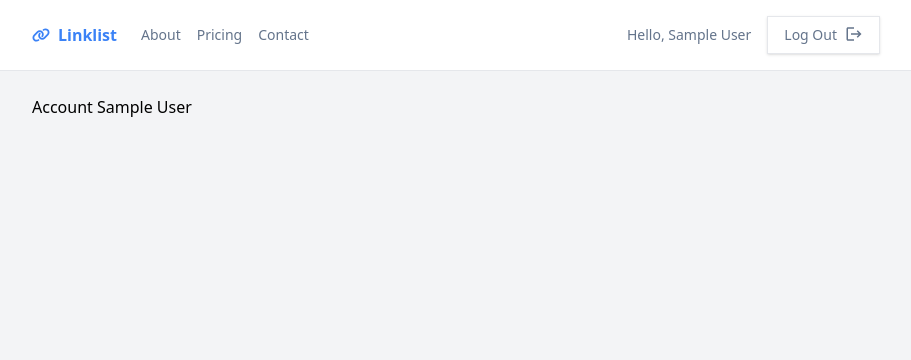
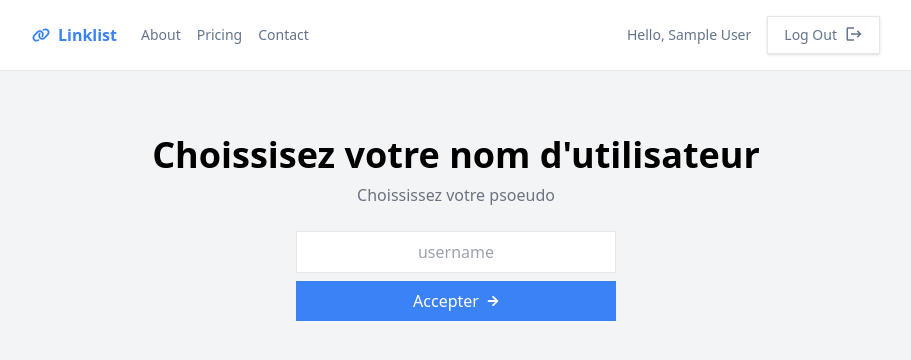
Before and after one commit to dam824/Linktree-clone, a Next.js app: page /account in a window 1280 px wide. Shown: the top 360 px of the page, without its empty margins (184-1095 px from the left). Built offline with nearby package versions, Linux system fonts and the light colour scheme; no server answers; sample sign-in values are in the browser's storage.

Commit message:
add mongoose and choose username feature

```diff
--- a/package.json
+++ b/package.json
@@ -11,6 +11,7 @@
   "dependencies": {
     "@auth/mongodb-adapter": "^3.7.3",
     "mongodb": "^6.10.0",
+    "mongoose": "^8.8.1",
     "next": "15.0.2",
     "next-auth": "^4.24.10",
     "react": "^18.2.0",
--- /dev/null
+++ b/src/actions/grabUsername.js
@@ -0,0 +1,13 @@
+'use server';
+import {Page} from "@/models/Page"
+import mongoose from "mongoose";
+
+export default async function grabUsername(formData){
+    //console.log(formData.get('username'));
+    const username = formData.get('username');
+    mongoose.connect(process.env.MONGO_URI);
+    const pageDoc = await Page.create({uri:username});
+
+    return JSON.parse(JSON.stringify(pageDoc));
+
+  }
--- a/src/app/account/page.js
+++ b/src/app/account/page.js
@@ -1,11 +1,20 @@
-import { getServerSession } from "next-auth"
-import { authOptions } from "../api/auth/[...nextauth]/route"
 
-export default async function AccountPage(){
-    const session = await getServerSession(authOptions)
-    return(
-        <div>
-            Account {session?.user?.name}
-        </div>
-    )
+import { getServerSession } from "next-auth";
+import { redirect } from "next/navigation";
+import { authOptions } from "../api/auth/[...nextauth]/route";
+import UsernameForm from "@/components/forms/UsernameForm";
+
+export default async function AccountPage({ searchParams }) {
+
+  const session = await getServerSession(authOptions);
+  const desiredUsername = searchParams?.desiredUsername;
+
+  if (!session) {
+    redirect('/');
+  }
+  return (
+    <div>
+   <UsernameForm desireUsername = {desiredUsername} />
+    </div>
+  );
 }
--- /dev/null
+++ b/src/components/forms/UsernameForm.js
@@ -0,0 +1,43 @@
+'use client'
+
+
+import { useState } from 'react';
+
+import RightIcon from "@/components/icons/RightIcon";
+import grabUsername from "@/actions/grabUsername";
+
+
+export default function UsernameForm({desiredUsername}){
+    const [username, setUsername] = useState(desiredUsername || "");
+
+    const handleChange = (e) => {
+        setUsername(e.target.value);
+    }
+    return(
+        <form action={grabUsername}>
+        <h1 className="text-4xl font-bold text-center mb-2 mt-10">
+          Choissisez votre nom d&apos;utilisateur
+        </h1>
+        <p className="text-center mb-6 text-gray-500">
+          Choississez votre psoeudo
+        </p>
+
+        <div className="max-w-xs mx-auto">
+          <input
+            name="username"
+            className="block p-2 mx-auto border w-full mb-2 text-center"
+            type="text"
+            defaultValue={desiredUsername}
+            placeholder="username"
+          />
+          <button
+            type="submit"
+            className="bg-blue-500 text-white py-2 px-4  mx-auto w-full flex gap-2 items-center justify-center"
+          >
+            <span>Accepter</span>
+            <RightIcon />
+          </button>
+        </div>
+      </form>
+    )
+}
--- /dev/null
+++ b/src/components/icons/RightIcon.js
@@ -0,0 +1,14 @@
+export default function RightIcon({className="w-3 h-3"}) {
+  return (
+    <svg
+      stroke="currentColor"
+      fill="currentColor"
+      stroke-width="0"
+      viewBox="0 0 448 512"
+      xmlns="http://www.w3.org/2000/svg"
+      className={className}
+    >
+      <path d="M190.5 66.9l22.2-22.2c9.4-9.4 24.6-9.4 33.9 0L441 239c9.4 9.4 9.4 24.6 0 33.9L246.6 467.3c-9.4 9.4-24.6 9.4-33.9 0l-22.2-22.2c-9.5-9.5-9.3-25 .4-34.3L311.4 296H24c-13.3 0-24-10.7-24-24v-32c0-13.3 10.7-24 24-24h287.4L190.9 101.2c-9.8-9.3-10-24.8-.4-34.3z"></path>
+    </svg>
+  );
+}
--- /dev/null
+++ b/src/models/Page.js
@@ -0,0 +1,7 @@
+import { Schema, model, models } from "mongoose"
+
+const PageSchema = new Schema({
+    uri: {type: String, required: true, min: 1, unique: true},
+}, {timestamps: true});
+
+export const Page =  models?.Page || model('Page', PageSchema);
```
Also changed, not shown: 1 other file (tests, documents, lock files or other folders).
